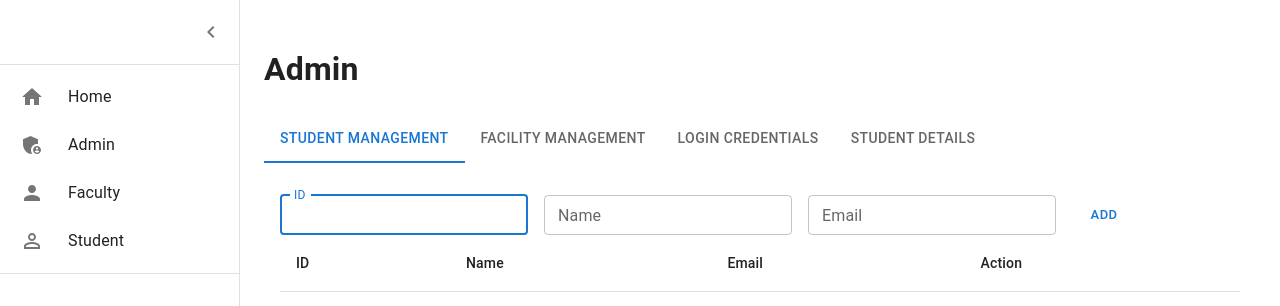
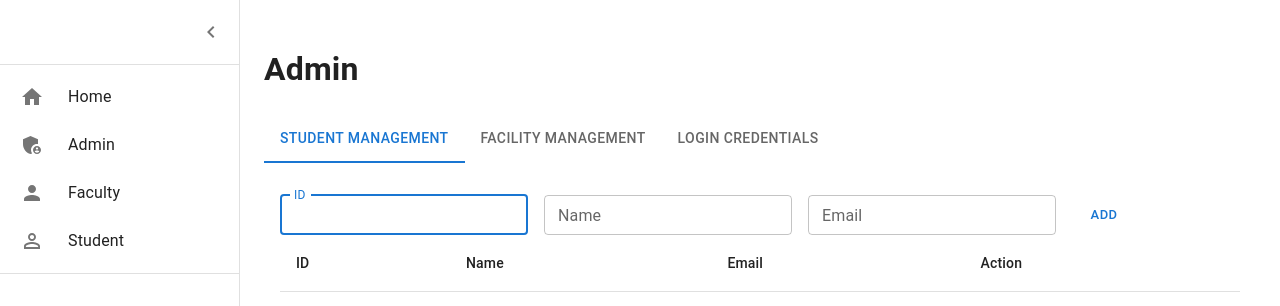
Before and after one commit to Project-Dharani/Admin, a React (Create React App) app in the folder client/: page /Admin in a window 1280 px wide. Shown: the top 306 px of the page. Built offline with nearby package versions, Linux system fonts and the light colour scheme.

Commit message:
REMOVED SD

```diff
--- a/client/src/pages/Admin.js
+++ b/client/src/pages/Admin.js
@@ -74,7 +74,6 @@ export default function Admin() {
               <Tab label="Student Management" />
               <Tab label="Facility Management" />
               <Tab label="Login Credentials" />
-              <Tab label="Student Details" />
             </Tabs>
             <Box
               sx={{
```
